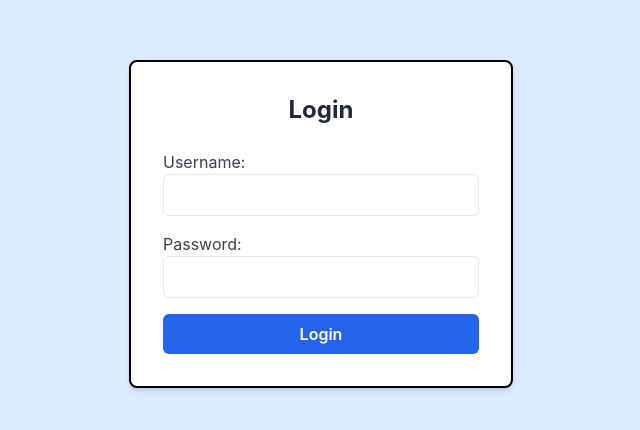
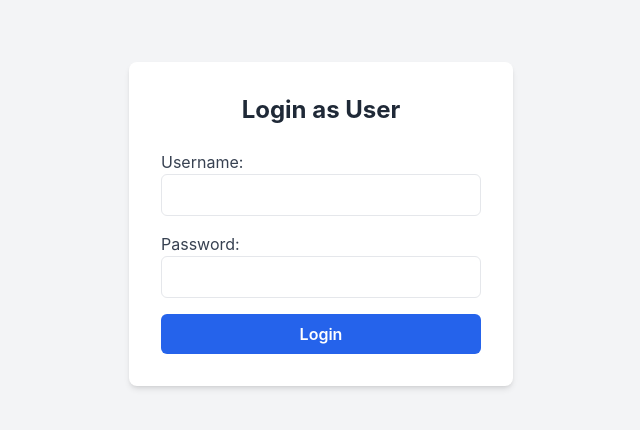
Before and after one commit to cfgcolumbus24/Team-4, a React (Create React App) app in the folder project/: page /signup in a window 1280 px wide. Shown: the part 176-606 px from the top of the page, without its empty margins (319-959 px from the left). Built offline with nearby package versions, Linux system fonts and the light colour scheme.

Commit message:
auth change

```diff
--- a/project/src/Signup.js
+++ b/project/src/Signup.js
@@ -1,5 +1,5 @@
 import React, { useState } from 'react';
-import { useNavigate } from 'react-router-dom';
+import { useNavigate, useLocation } from 'react-router-dom';
 import { db } from './firebaseConfig';
 import { doc, getDoc } from 'firebase/firestore';
 
@@ -8,38 +8,35 @@ const LoginPage = () => {
   const [password, setPassword] = useState('');
   const [loginStatus, setLoginStatus] = useState(null);
   const navigate = useNavigate();
+  const location = useLocation();
+  const role = new URLSearchParams(location.search).get('role');
 
   const handleSubmit = async (event) => {
     event.preventDefault();
+    console.log(`Attempting login for username: ${username} with role: ${role}`);
 
     try {
-      const proprietorDocRef = doc(db, 'proprietor', username);
-      const proprietorDoc = await getDoc(proprietorDocRef);
-
-      if (proprietorDoc.exists()) {
-        const storedPassword = proprietorDoc.data().password;
-
-        if (storedPassword === password) {
-          setLoginStatus('Success');
-          navigate('/dashboard-prop');
-          return;
-        } else {
-          setLoginStatus('Invalid password');
-          return;
-        }
-      }
-
-      const userDocRef = doc(db, 'login', username);
+      const collectionName = role === 'proprietor' ? 'proprietor' : 'login';
+      const userDocRef = doc(db, collectionName, username);
       const userDoc = await getDoc(userDocRef);
 
+      console.log('Document Reference:', userDocRef.path);
+
       if (!userDoc.exists()) {
+        console.log('User document does not exist');
         setLoginStatus('User not found');
       } else {
         const storedPassword = userDoc.data().password;
 
+        console.log('Stored Password:', storedPassword);
+
         if (storedPassword === password) {
           setLoginStatus('Success');
-          navigate('/dashboard');
+          if (role === 'proprietor') {
+            navigate('/dashboard-prop');
+          } else {
+            navigate('/dashboard');
+          }
         } else {
           setLoginStatus('Invalid password');
         }
@@ -51,10 +48,10 @@ const LoginPage = () => {
   };
 
   return (
-    <div className="flex items-center justify-center h-screen bg-blue-100">
-      <div className="w-full max-w-sm p-8 space-y-6 bg-white rounded-lg shadow-md border-2 border-black">
+    <div className="flex items-center justify-center h-screen bg-gray-100">
+      <div className="w-full max-w-sm p-8 space-y-6 bg-white rounded-lg shadow-md">
         <h2 className="text-2xl font-bold text-center text-gray-800">
-          Login
+          Login as {role ? role.charAt(0).toUpperCase() + role.slice(1) : 'User'}
         </h2>
         <form onSubmit={handleSubmit}>
           <div className="mb-4">
```
Also changed, not shown: project/src/teacherInfo.js (deleted), 2 other files (tests, documents, lock files or other folders).
